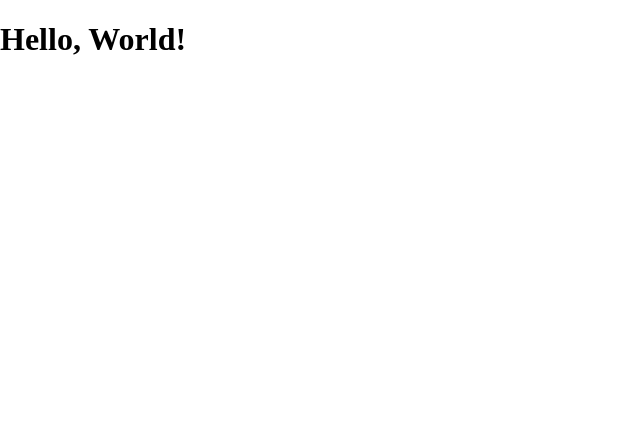
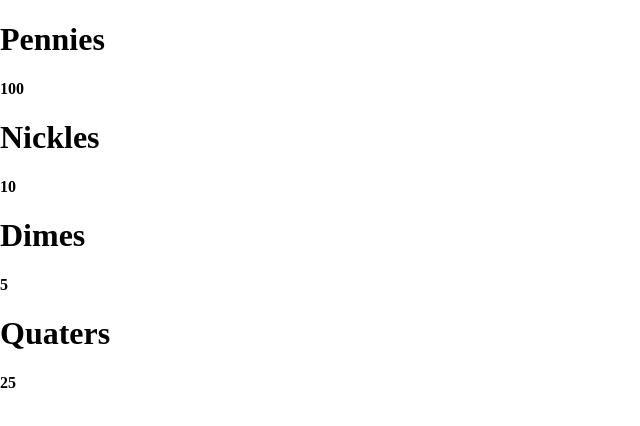
Before and after one commit to kishanDoshi8/drinks-machine, a React (Create React App) app: page / in a window 1280 px wide. Shown: the top 426 px of the page, without its empty margins (0-640 px from the left). Built offline with nearby package versions, Linux system fonts and the light colour scheme; the HTML template or start-up script is replaced by a standard one.

Commit message:
coins informatioon setup

```diff
--- a/src/App.js
+++ b/src/App.js
@@ -1,11 +1,20 @@
 import './App.css';
+import CoinsInfo from './components/CoinsInformation/CoinsInfo';
+import { useState, useEffect } from 'react';
+import { getCoinsInfo } from './init/getCoinsInfo';
 
 function App() {
-  return (
-    <div className="App">
-      <h1>Hello, World!</h1>
-    </div>
-  );
+    const [coins, setCoins] = useState([]);
+
+    useEffect(() => {
+        setCoins(getCoinsInfo());
+    }, [])
+
+    return (
+        <div className="App">
+            <CoinsInfo coins={coins} />
+        </div>
+    );
 }
 
 export default App;
--- /dev/null
+++ b/src/components/CoinsInformation/CoinsInfo.js
@@ -0,0 +1,15 @@
+import React from 'react'
+
+export default function CoinsInfo({coins}) {
+
+    return (
+        <div>
+            {coins.map((coin) => (
+                <div key={coin.amount}>
+                    <h1>{coin.name}</h1>
+                    <h4>{coin.quantity}</h4>
+                </div>
+            ))}
+        </div>
+    )
+}
--- /dev/null
+++ b/src/init/getCoinsInfo.js
@@ -0,0 +1,21 @@
+class Coin {
+    constructor(name, amount, quantity) {
+        this.name = name;
+        this.amount = amount;
+        if(quantity >= 0) {
+            this.quantity = quantity;
+        } else {
+            this.quantity = 0;
+        }
+    }
+}
+
+// Add database or RestAPI queries (if any) for coins info in this method
+export const getCoinsInfo = () => {
+    let pennies = new Coin('Pennies', 0.01, 100);
+    let nickles = new Coin('Nickles', 0.05, 10);
+    let dimes = new Coin('Dimes', 0.10, 5);
+    let quaters = new Coin('Quaters', 0.25, 25);
+
+    return [pennies, nickles, dimes, quaters];
+}
```
Also changed, not shown: public/logo192.png (deleted), public/logo512.png (deleted), public/manifest.json.
